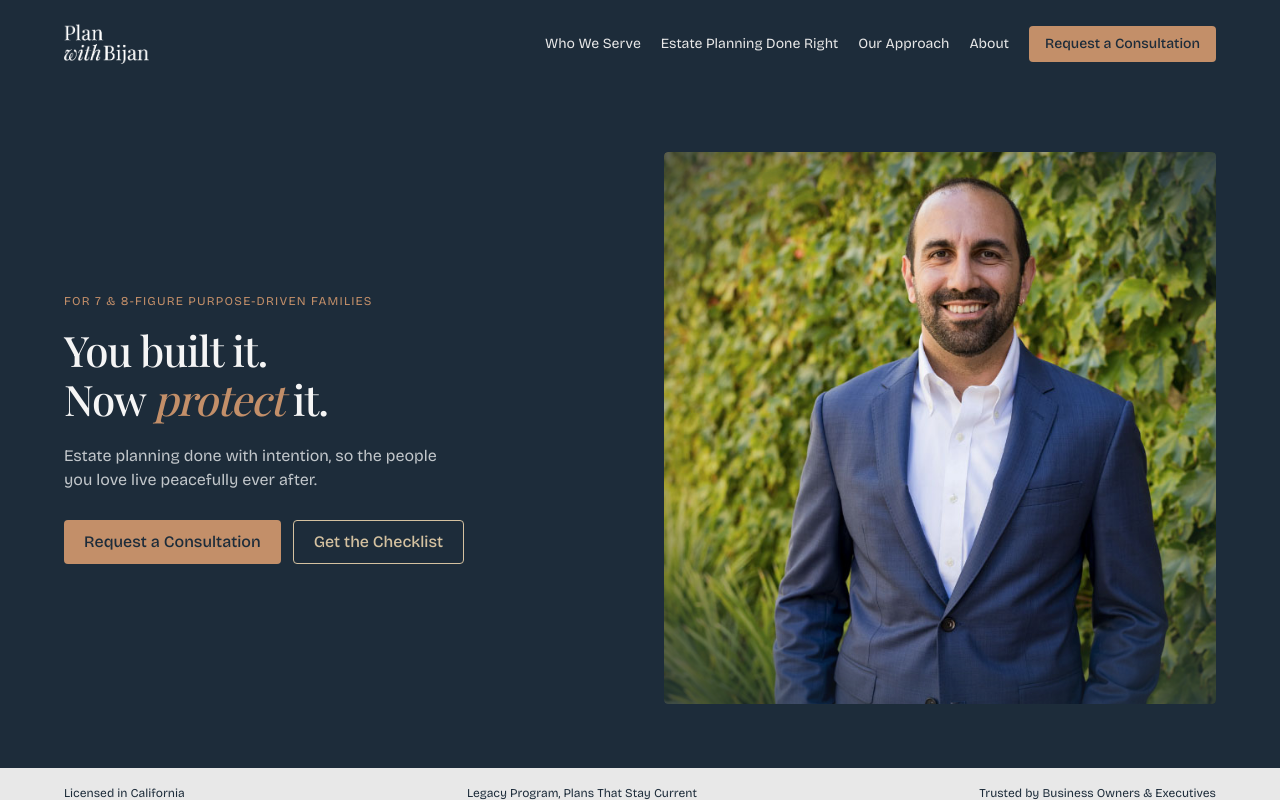
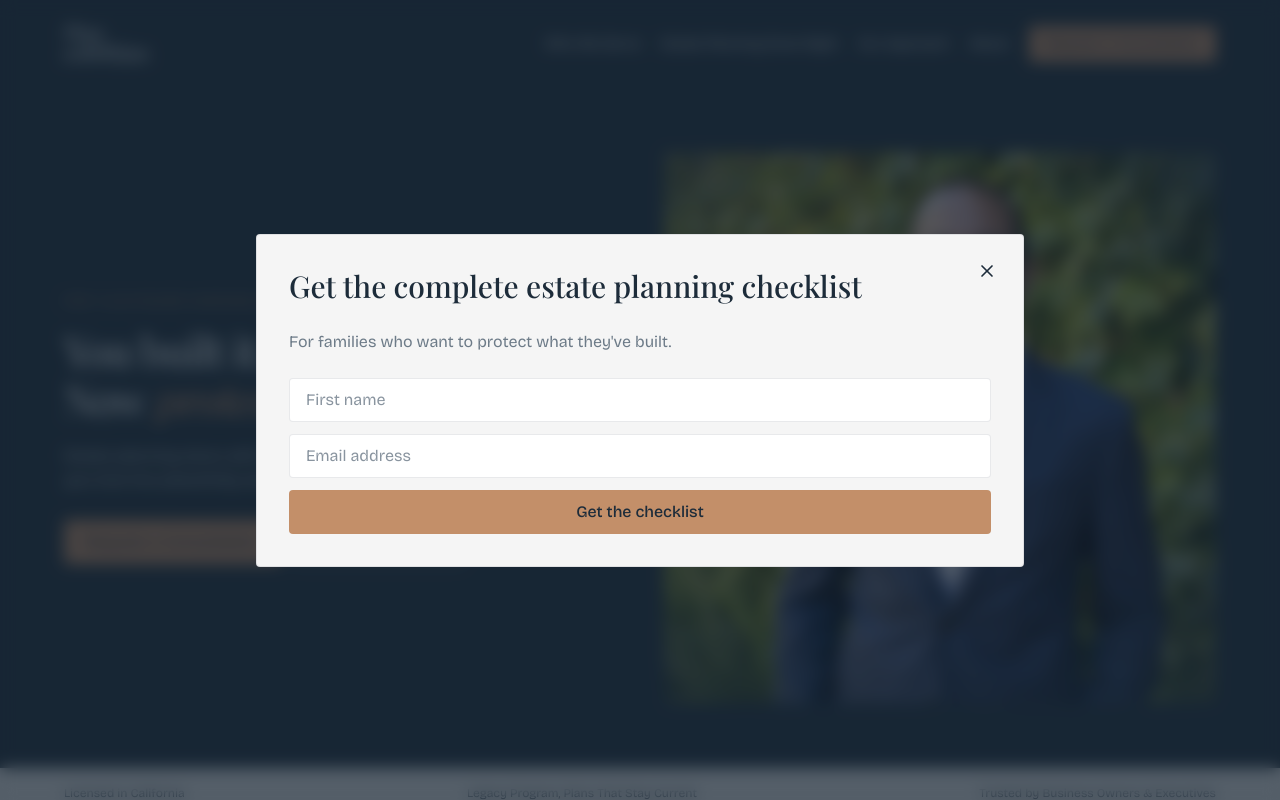
Before and after one commit to amirhoseinshahabnia/plan-with-bijan, a Next.js app: page / in a window 1280 px wide. Both pictures are taken after a click on the button "Get the Checklist". Shown: the top 800 px of the page. Built offline with nearby package versions, Linux system fonts and the light colour scheme.

Commit message:
hooks checklist opener to hero + dakens the backdrop and adds blur

```diff
--- a/components/ui/hero.tsx
+++ b/components/ui/hero.tsx
@@ -2,6 +2,7 @@ import Image from "next/image";
 import { Button } from "@/components/ui/button";
 import { Container } from "@/components/ui/container";
 import { Heading } from "@/components/ui/heading";
+import { OpenChecklistButton } from "@/components/ui/open-checklist-button";
 import { Section } from "@/components/ui/section";
 import { Stack } from "@/components/ui/stack";
 import { Text } from "@/components/ui/text";
@@ -37,7 +38,9 @@ export function Hero() {
             </Stack>
             <div className="flex flex-wrap gap-3">
               <Button>Request a Consultation</Button>
-              <Button intent="secondary">Get the Checklist</Button>
+              <OpenChecklistButton intent="secondary">
+                Get the Checklist
+              </OpenChecklistButton>
             </div>
           </Stack>
 
--- a/components/ui/modal.tsx
+++ b/components/ui/modal.tsx
@@ -68,7 +68,7 @@ export function Modal({
       className={cn(
         "z-60 m-auto w-[calc(100%-2rem)] max-h-[calc(100dvh-2rem)] overflow-y-auto border-0 bg-transparent p-0",
         containerWidthClass("narrow"),
-        "backdrop:bg-navy-950/50",
+        "backdrop:bg-navy-950/70 backdrop:backdrop-blur-sm",
       )}
     >
       <div
```
